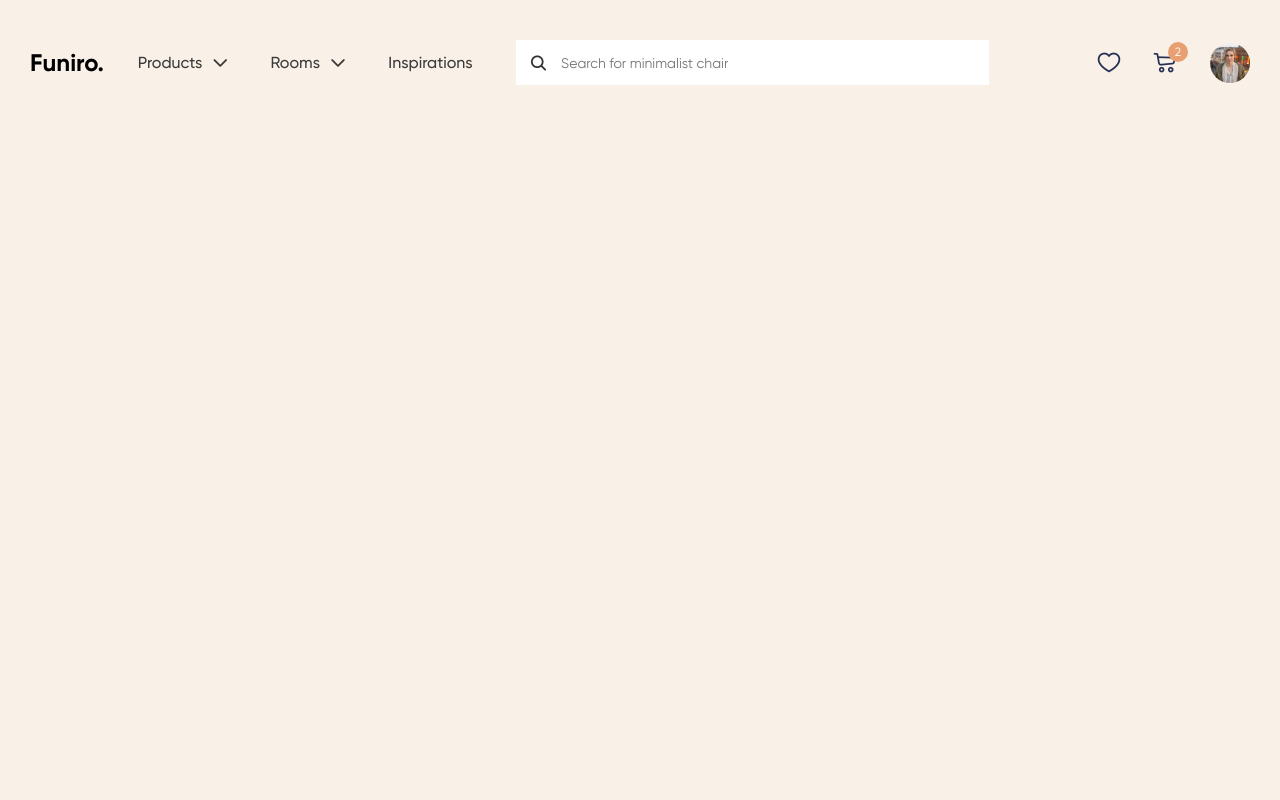
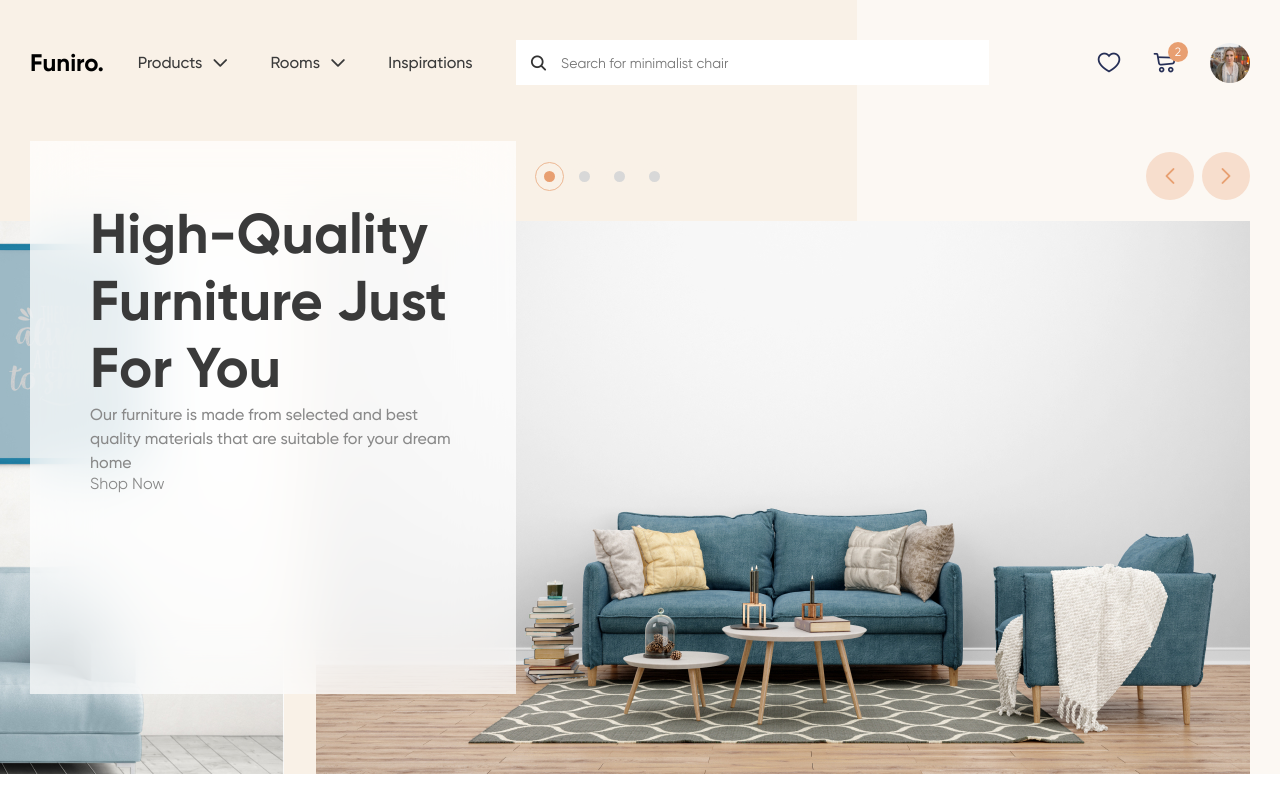
Before and after one commit to joyscript/Furniture, a website with bundled scripts: page src/index.html in a window 1280 px wide. Built offline with nearby package versions, Linux system fonts and the light colour scheme.

Commit message:
feat: add section hero

```diff
--- a/src/index.html
+++ b/src/index.html
@@ -5,8 +5,9 @@
     <meta http-equiv="X-UA-Compatible" content="IE=edge" />
     <meta name="viewport" content="width=device-width, initial-scale=1.0" />
     <title>Furniture</title>
-
+    <link rel="stylesheet" href="https://cdn.jsdelivr.net/npm/swiper@8/swiper-bundle.min.css" />
     <link rel="stylesheet" href="css/style.css" />
+    <script defer src="https://cdn.jsdelivr.net/npm/swiper@8/swiper-bundle.min.js"></script>
     <script type="module" src="js/index.js"></script>
   </head>
   <body>
@@ -57,9 +58,35 @@
           </a>
           <button class="actions__button burger"><span></span></button>
         </div>
-
-        <div class="overflow"></div>
       </div>
     </header>
+
+    <main class="main">
+      <section class="hero">
+        <div class="hero__wrapper">
+          <div class="hero__content">
+            <h1 class="hero__title">High-Quality Furniture Just For You</h1>
+            <p class="hero__text">Our furniture is made from selected and best quality materials that are suitable for your dream home</p>
+            <button class="hero__button">Shop Now</button>
+          </div>
+
+          <div class="hero__slider swiper">
+            <div class="swiper__controls">
+              <div class="swiper__dots"></div>
+              <div class="swiper__arrows">
+                <button class="swiper__btn-prev icon-arrow-btn"></button>
+                <button class="swiper__btn-next icon-arrow-btn"></button>
+              </div>
+            </div>
+            <div class="swiper-wrapper">
+              <div class="swiper-slide"><img src="img/slider/02.jpg" alt="Slide furniture" /></div>
+              <div class="swiper-slide"><img src="img/slider/03.jpg" alt="Slide furniture" /></div>
+              <div class="swiper-slide"><img src="img/slider/04.jpg" alt="Slide furniture" /></div>
+              <div class="swiper-slide"><img src="img/slider/01.jpg" alt="Slide furniture" /></div>
+            </div>
+          </div>
+        </div>
+      </section>
+    </main>
   </body>
 </html>
--- a/src/js/index.js
+++ b/src/js/index.js
@@ -1,3 +1,4 @@
 import { headerClickHandler } from './modules/header.js';
+import { swiper } from './modules/swiper.js';
 
 headerClickHandler();
--- /dev/null
+++ b/src/js/modules/swiper.js
@@ -0,0 +1,22 @@
+export const swiper = new Swiper('.swiper', {
+  loop: true,
+  speed: 400,
+  spaceBetween: 32,
+  grabCursor: true,
+  loopAdditionalSlides: 1,
+
+  pagination: {
+    el: '.swiper__dots',
+    clickable: true,
+  },
+
+  navigation: {
+    nextEl: '.swiper__btn-next',
+    prevEl: '.swiper__btn-prev',
+  },
+
+  // autoplay: {
+  //   delay: 2500,
+  //   disableOnInteraction: false,
+  // },
+});
--- a/src/scss/base/_abstracts.scss
+++ b/src/scss/base/_abstracts.scss
@@ -5,11 +5,16 @@ $color-title: #3a3a3a;
 $color-text: #898989;
 
 $color-gray: #616161;
-$color-gray4: #b0b0b0;
-$color-gray5: #d8d8d8;
-$color-light-bg: #f4f5f7;
+$color-md-gray: #b0b0b0;
+$color-lt-gray: #d8d8d8;
+
+$color-light-bg: #fcf8f3;
 $color-prim-bg: #f9f1e7;
+
 $color-prim: #e89f71;
+$color-prim-md: #edb894;
+$color-prim-lt: #f7decd;
+
 $color-red-accent: #e97171;
 $color-green-accent: #2ec1ac;
 
--- a/src/scss/base/_basic.scss
+++ b/src/scss/base/_basic.scss
@@ -15,7 +15,6 @@ html {
 body {
   min-width: 320px;
   overflow-y: auto;
-  background-color: $color-prim-bg;
 
   &::before {
     content: '';
@@ -107,10 +106,4 @@ input:focus-visible {
   @include media-m {
     padding: 0 15px;
   }
-  // @include media-m {
-  //   padding: 60px 30px;
-  // }
-  // @include media-s {
-  //   padding: 42px 10px;
-  // }
 }
--- a/src/scss/base/_fonts.scss
+++ b/src/scss/base/_fonts.scss
@@ -42,7 +42,7 @@ h2 {
 .icon-arrow:before {
   content: '\e900';
 }
-.icon-arrow2:before {
+.icon-arrow-btn:before {
   content: '\e901';
 }
 .icon-arrow-link:before {
--- a/src/scss/layouts/header.scss
+++ b/src/scss/header/_header.scss
@@ -1,5 +1,5 @@
 .header {
-  position: fixed;
+  position: absolute;
   width: 100%;
   z-index: 20;
   padding: 40px 0;
--- /dev/null
+++ b/src/scss/main/_hero.scss
@@ -0,0 +1,47 @@
+.hero {
+  position: relative;
+  background: $color-prim-bg;
+  height: 774px; //delete
+  overflow: hidden;
+
+  &::before {
+    content: '';
+    position: absolute;
+    top: 0;
+    right: 0;
+    z-index: 1;
+    height: 100%;
+    width: calc(476px + (100% - 1440px) / 2);
+    background: $color-light-bg;
+    @include media-l {
+      width: perc(476, 1440);
+    }
+    @include media(1070px) {
+      width: 300px;
+    }
+    @include media-t {
+      width: 277px;
+    }
+    @include media-m {
+      width: 300px;
+    }
+    @include media-s {
+      width: 100%;
+    }
+  }
+}
+
+.hero__wrapper {
+  position: relative;
+  padding-top: 141px;
+}
+
+.hero__content {
+  position: absolute;
+  z-index: 5;
+  width: perc(494, 1300);
+  height: 553px;
+  padding: 60px;
+  background: rgba(255, 255, 255, 0.72);
+  backdrop-filter: blur(31px);
+}
--- /dev/null
+++ b/src/scss/main/_slider.scss
@@ -0,0 +1,75 @@
+.swiper {
+  width: 934px;
+  height: 623px;
+  overflow: visible;
+  margin-left: auto;
+  margin-right: 0;
+}
+
+.swiper-slide {
+  width: 934px;
+  height: 553px;
+}
+
+.swiper__controls {
+  display: flex;
+  justify-content: space-between;
+  align-items: center;
+  min-height: 80px;
+  padding-left: 216px;
+  padding-bottom: 10px;
+}
+
+.swiper__dots {
+  display: flex;
+  flex-wrap: wrap;
+}
+
+.swiper-pagination-bullet {
+  width: 27px;
+  height: 27px;
+  border: 8px solid $color-prim-bg;
+  border-radius: 50%;
+  background: $color-lt-gray;
+  transition: background 0.3s;
+  opacity: 1;
+  @include hov {
+    background: $color-prim-md;
+  }
+}
+
+.swiper-pagination-bullet-active {
+  background: $color-prim;
+  outline: 1px solid $color-prim-md;
+}
+
+.swiper__arrows {
+  display: flex;
+  gap: 8px;
+}
+
+.swiper__arrows .icon-arrow-btn {
+  width: 48px;
+  height: 48px;
+  color: $color-prim;
+  border-radius: 50%;
+  background: $color-prim-lt;
+  transition: 0.3s;
+
+  &:hover {
+    background: $color-prim-md;
+    color: $color-light;
+    opacity: 0.8;
+  }
+
+  &:focus,
+  &:active {
+    color: $color-light;
+    background: $color-prim;
+    opacity: 1;
+  }
+}
+
+.swiper__btn-prev {
+  transform: rotate(180deg);
+}
--- a/src/scss/style.scss
+++ b/src/scss/style.scss
@@ -4,15 +4,14 @@
 @import 'base/normalize';
 @import 'base/basic';
 // @import 'base/common';
-// @import 'base/slider';
 // @import 'base/popup';
 
-// Components
-@import 'components/menu';
-@import 'components/search';
-@import 'components/actions';
+// Header
+@import 'header/header';
+@import 'header/menu';
+@import 'header/search';
+@import 'header/actions';
 
-// Layouts
-@import 'layouts/header';
-// @import 'layouts/main';
-// @import 'layouts/footer';
+// Main
+@import 'main/hero';
+@import 'main/slider';
```
Also changed, not shown: src/css/style.css, src/img/slider/01.jpg (added), src/img/slider/02.jpg (added), src/img/slider/03.jpg (added), src/img/slider/04.jpg (added), src/scss/header/_actions.scss (renamed from src/scss/components/_actions.scss), src/scss/header/_menu.scss (renamed from src/scss/components/_menu.scss), src/scss/header/_search.scss (renamed from src/scss/components/_search.scss), 1 other file.
